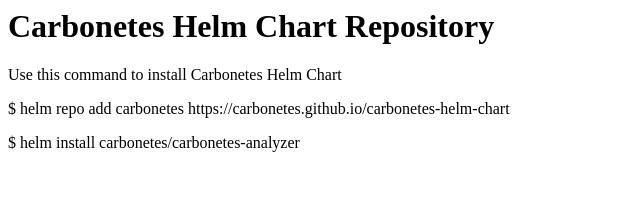
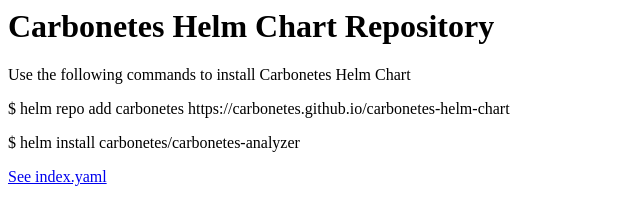
Before and after one commit to carbonetes/carbonetes-helm-chart, a plain HTML site: page docs/index.html in a window 1280 px wide. Shown: the whole page, without its empty margins (0-640 px from the left). Drawn offline with Linux system fonts and the light colour scheme.

Commit message:
Add index.yaml in index.html

```diff
--- a/docs/index.html
+++ b/docs/index.html
@@ -4,8 +4,9 @@
   </head>
   <body>
     <h1>Carbonetes Helm Chart Repository</h1>
-    <p>Use this command to install Carbonetes Helm Chart</p>
+    <p>Use the following commands to install Carbonetes Helm Chart</p>
     <p> $ helm repo add carbonetes https://carbonetes.github.io/carbonetes-helm-chart </p>
     <p> $ helm install carbonetes/carbonetes-analyzer </p>
+    <p><a href="./index.yaml">See index.yaml</a></p>
   </body>
 </html>
```
